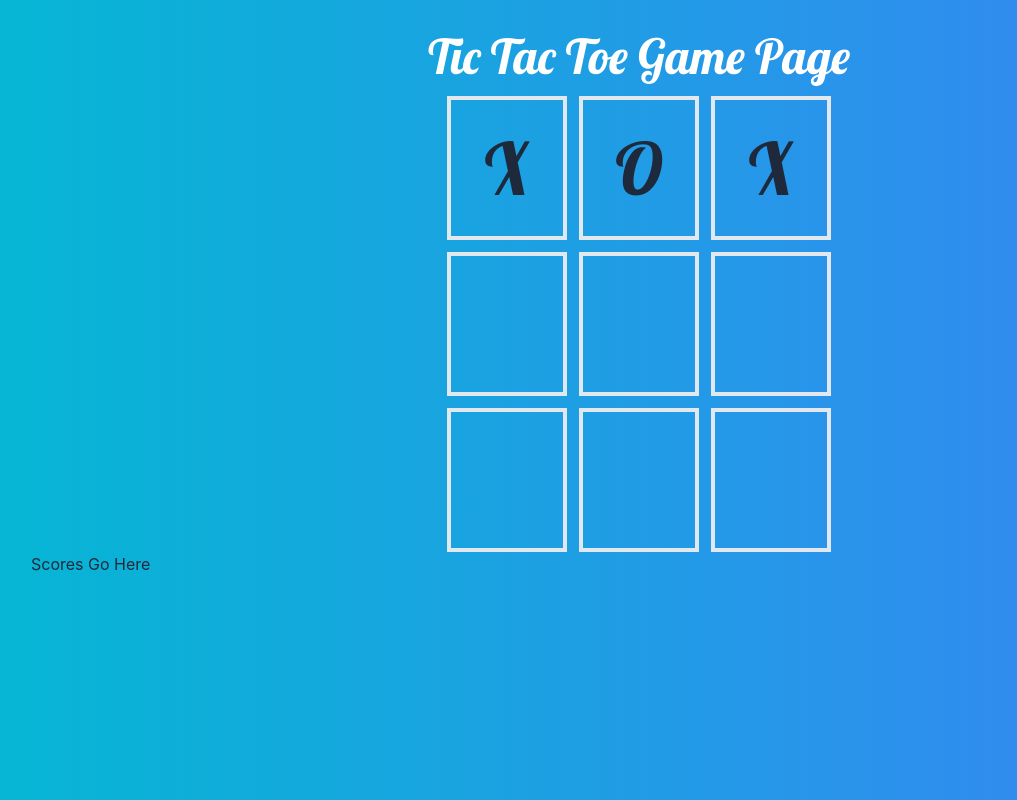
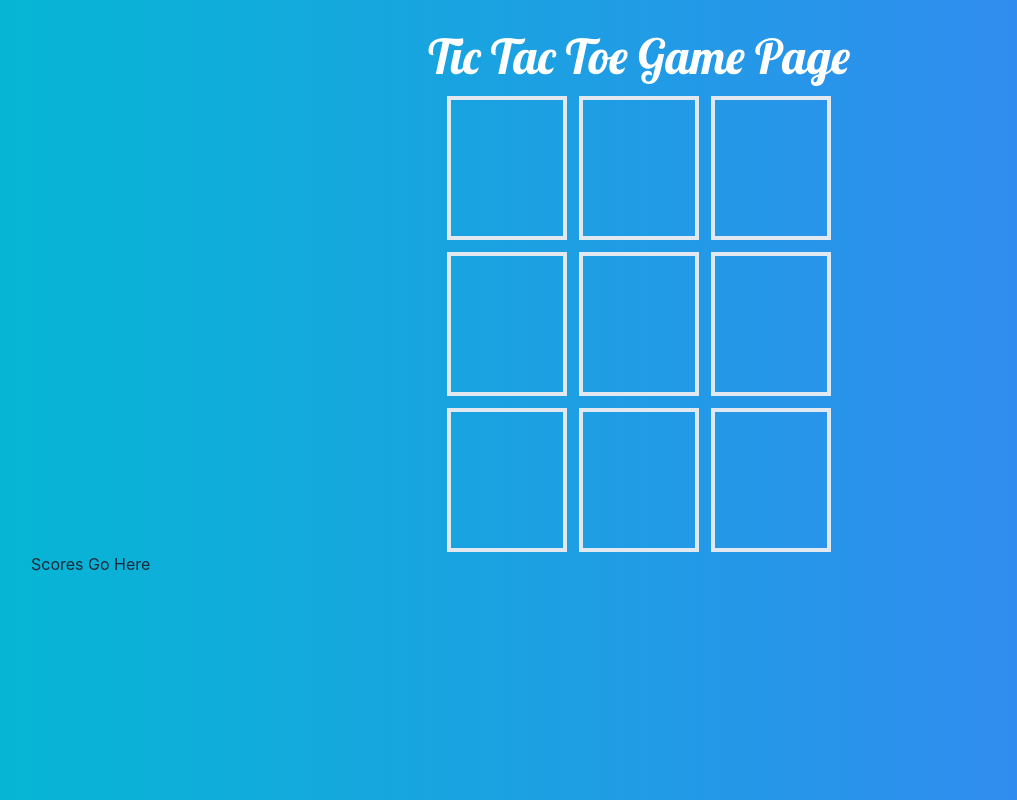
Before and after one commit to leobewater/youtube-react-typescript-tic-tac-toe, a React (Vite) app: page / in a window 1280 px wide. Shown: the whole page, without its empty margins (1-1018 px from the left). Built offline with nearby package versions, Linux system fonts and the light colour scheme.

Commit message:
add onclick event to each cell

```diff
--- a/src/Game.tsx
+++ b/src/Game.tsx
@@ -1,17 +1,20 @@
 import { useState } from 'react'
 import Square from './Square';
-const INITIAL_GAME_STATE = ["X", "O", "X", "", "", "", "", "", ""];
+const INITIAL_GAME_STATE = ["", "", "", "", "", "", "", "", ""];
 
 function Game() {
   const [gameState, setGameState] = useState(INITIAL_GAME_STATE)
 
+  const handleCellClick = (event: any) => {
+    console.log("cell clicked!", event.target.getAttribute('data-cell-index'))
+  }
   return (
     <div className='h-full p-8 text-slate-800 bg-gradient-to-r from-cyan-500 to-blue-500'>
       <h1 className='text-center text-5xl mb-4 font-display text-white'>Tic Tac Toe Game Page</h1>
       <div>
         <div className='grid grid-cols-3 gap-3 mx-auto w-96'>
           {gameState.map((player, index) => (
-            <Square key={index}>{player}</Square>
+            <Square key={index} onClick={handleCellClick} {...{ index, player }} />
           ))}
         </div>
         <div>Scores Go Here</div>
--- a/src/Square.tsx
+++ b/src/Square.tsx
@@ -1,13 +1,21 @@
-import { ReactNode } from 'react'
-
 type Props = {
-    children: ReactNode
+    index: number
+    onClick(event: any): void
+    player?: string
 }
 
-function Square({ children }: Props) {
+function Square({ index, onClick, player }: Props) {
+    const scale = player ? "scale-100" : "scale-0"
+    const textColor = player === "X" ? 'text-yellow-200' : 'text-fuchsia-300'
+    const hoverStyle = 'transition duration-500 hover:scale-105 transform'
+
     return (
-        <div className="h-36 border-solid border-4 border-slate-200 font-display text-7xl text-center flex justify-center items-center cursor-pointer">
-            {children}
+        <div
+            data-cell-index={index}
+            className={`h-36 border-solid border-4 border-slate-200 font-display text-7xl text-center flex justify-center items-center cursor-pointer ${hoverStyle}`}
+            {...{ onClick }}
+        >
+            <span data-cell-index={index} className={`transform transition-all duration-150 ease-out ${scale} ${textColor}`}>{player}</span>
         </div>
     )
 }
```
